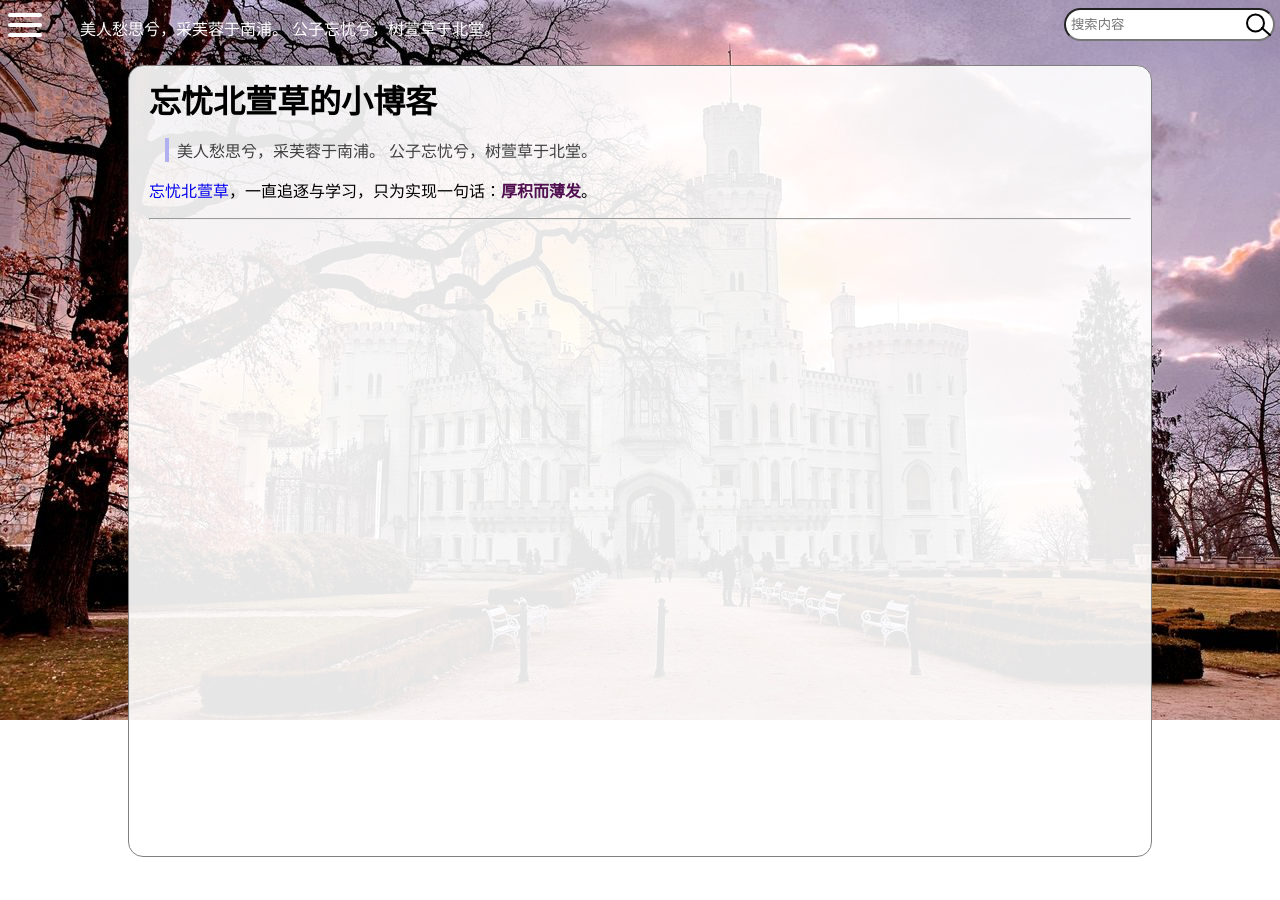
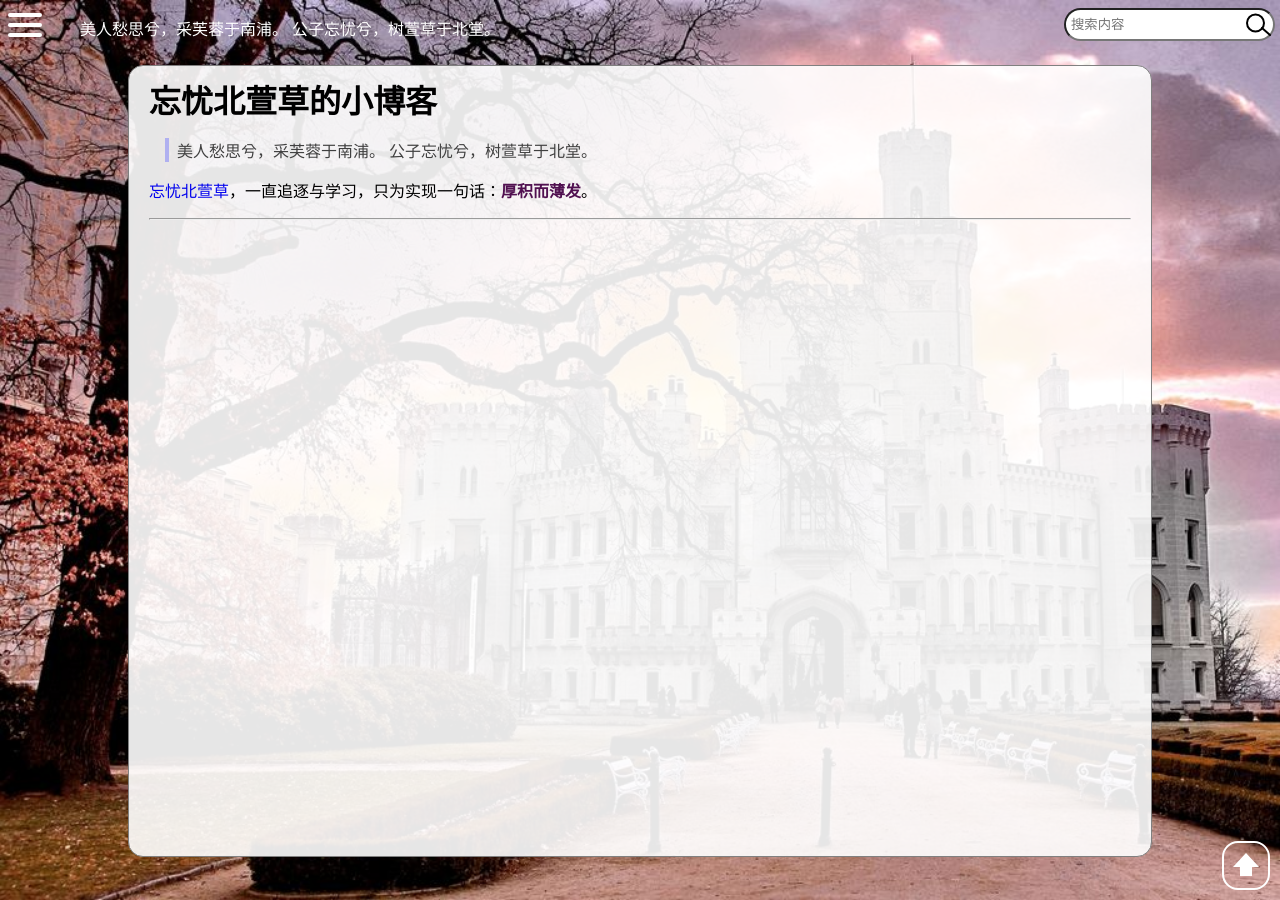
Before and after one commit to Wybxc/wybxc.github.io, a Jekyll site: the page built from index.md, in a window 1280 px wide. Built offline with Jekyll 4.4.1, drawn with Linux system fonts in a browser that asks for light colours.

Commit message:
another big change XII

```diff
--- a/script/article.js
+++ b/script/article.js
@@ -1,5 +1,6 @@
 const bcolor = str => "rgba(187,152,178," + str + ")";
 function returnTop(){
+  $("#slidebar").slideUp(0);
   $("html,body").animate({scrollTop: 0}, Math.log(document.documentElement.scrollTop) * 100);
 }
 function onSchSubmit(){
--- a/style/post.css
+++ b/style/post.css
@@ -7,6 +7,7 @@
   background: url(/images/bg1.jpg);
   background-repeat: no-repeat;
   background-attachment: fixed;
+  background-size: cover;
 }
 
 h1 + ul, h1 + ol,
```
